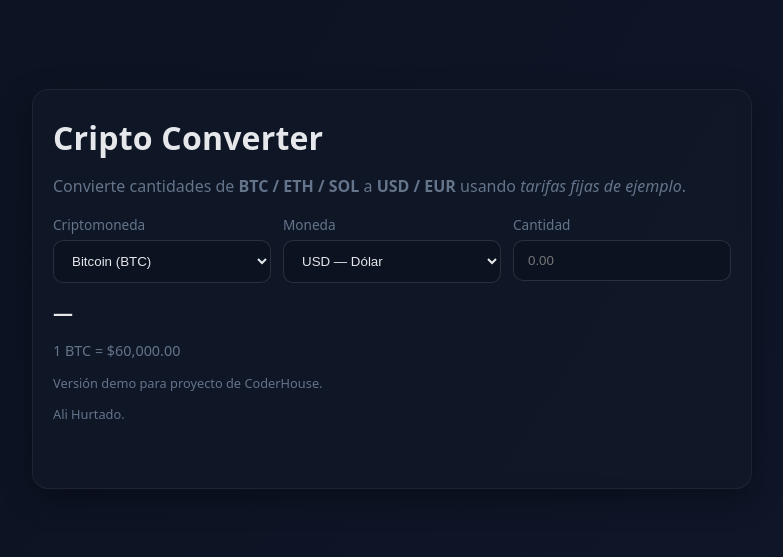
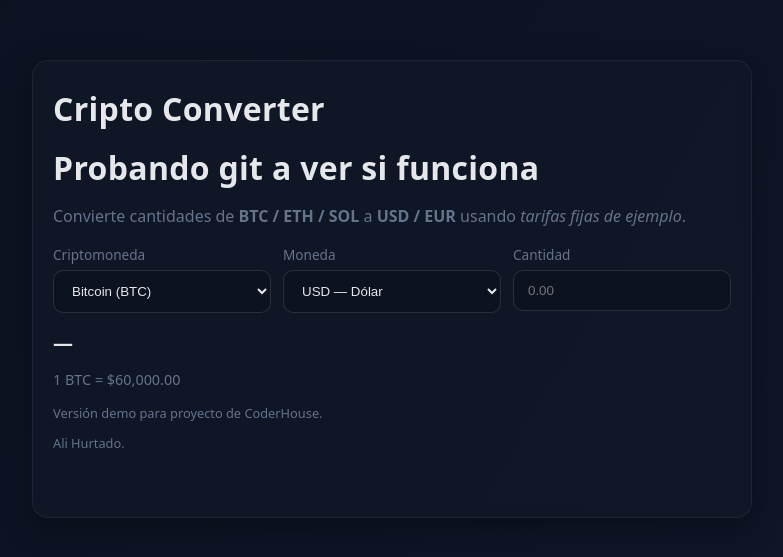
Before and after one commit to AliHurtado01/CriptoConverter, a plain HTML site: page index.html in a window 1280 px wide. Shown: the part 111-668 px from the top of the page, without its empty margins (248-1031 px from the left). Drawn offline with Linux system fonts and the light colour scheme.

Commit message:
Probando git

```diff
--- a/css/styles.css
+++ b/css/styles.css
@@ -36,7 +36,7 @@ body {
 h1 {
   margin: 6px 0 16px;
   font-weight: 700;
-  letter-spacing: 0.2px;
+  letter-spacing: 0.3px;
 }
 p.sub {
   margin: 0 0 18px;
--- a/index.html
+++ b/index.html
@@ -11,6 +11,7 @@
     <div class="wrap">
       <div class="card">
         <h1>Cripto Converter</h1>
+        <h1> Probando git a ver si funciona</h1>
         <p class="sub">
           Convierte cantidades de <strong>BTC / ETH / SOL</strong> a
           <strong>USD / EUR</strong> usando <em>tarifas fijas de ejemplo</em>.
```
Also changed, not shown: 1 other file.
